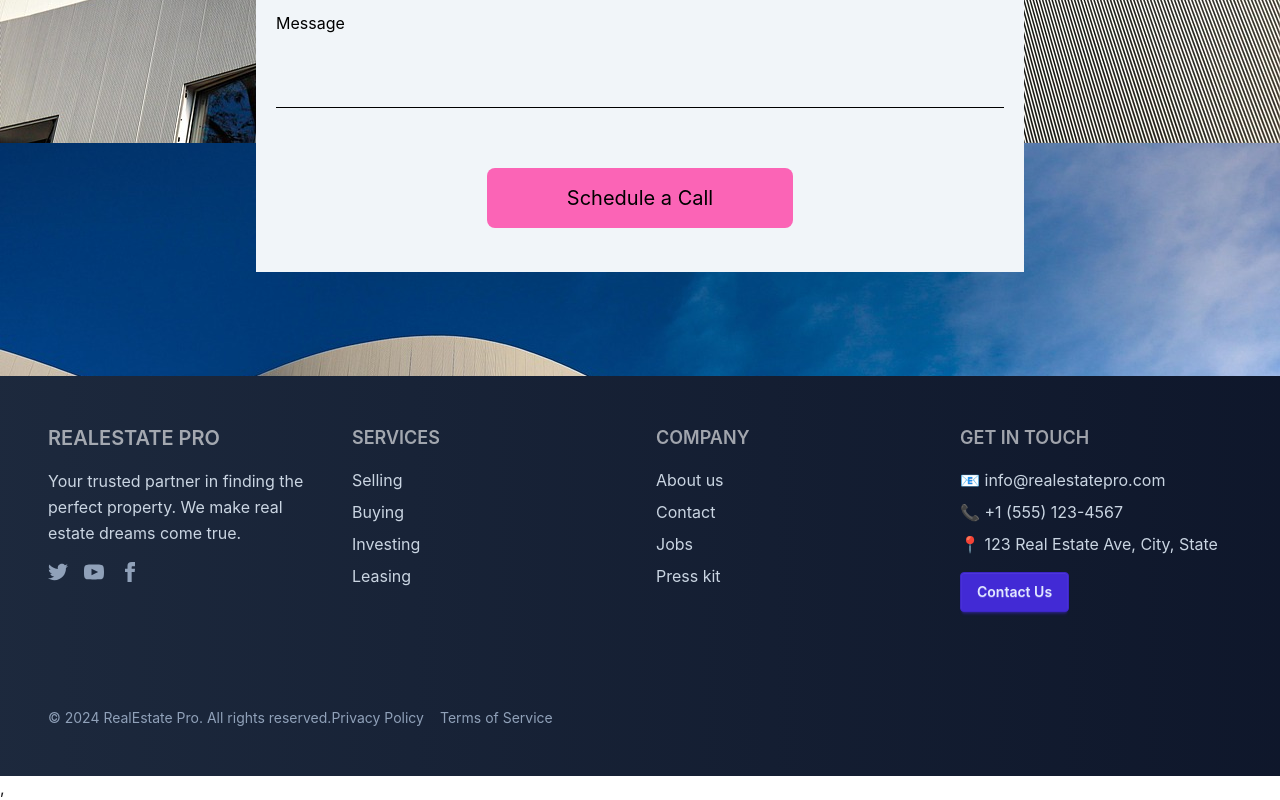
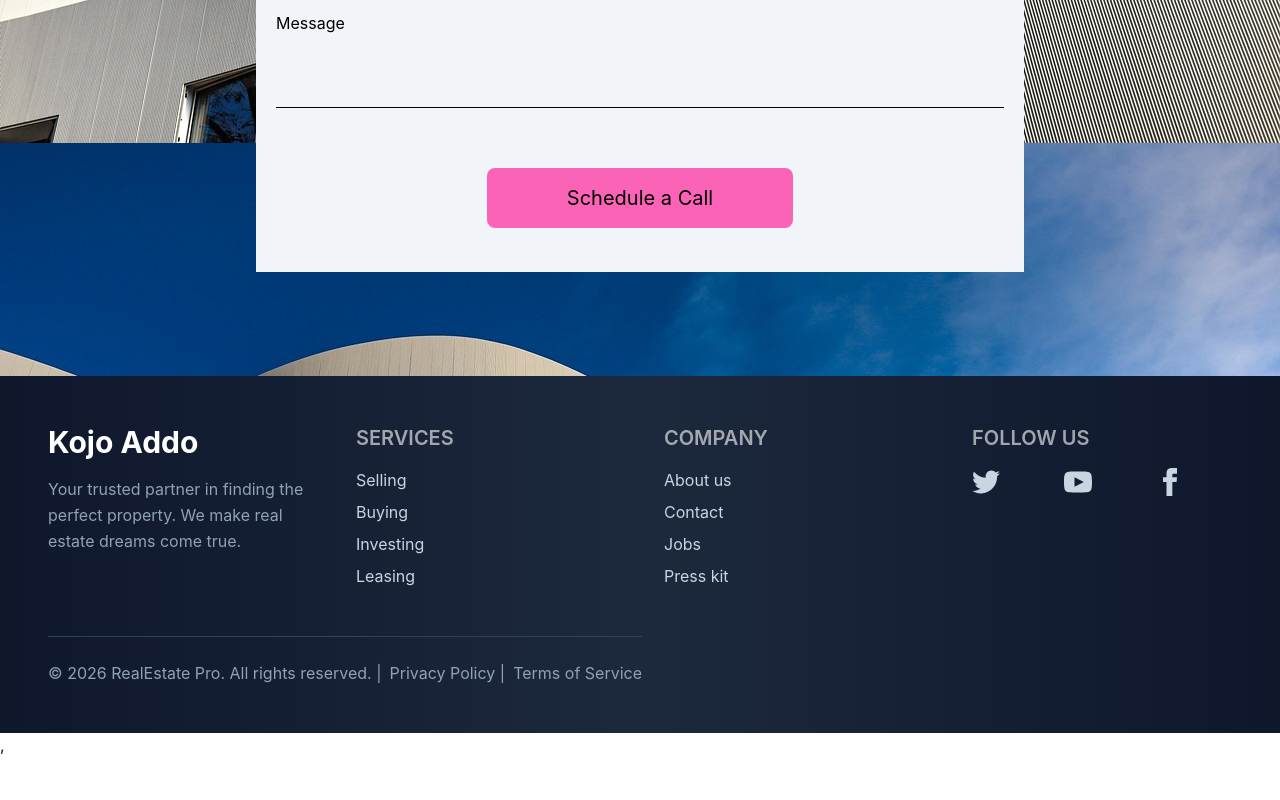
Before and after one commit to acquah-forever/my-realEstate, a React (Vite) app: page / in a window 1280 px wide. Shown: the part 7534-8334 px from the top of the page. After the commit the page ends 8291 px from the top, so only its background shows below. Built offline with nearby package versions, Linux system fonts and the light colour scheme.

Commit message:
finalised daisy ui footer

```diff
--- a/src/components/Footer.jsx
+++ b/src/components/Footer.jsx
@@ -3,72 +3,83 @@ import React from 'react'
 const Footer = () => {
     return (
         <div className="mt-16">
-            <footer className="footer bg-gradient-to-r from-slate-800 to-slate-900 text-slate-300 p-6 sm:p-8 md:p-10 lg:p-12">
+            <footer className="footer bg-gradient-to-r from-slate-900 via-slate-800 to-slate-900 text-slate-300 p-6 sm:p-8 md:p-10 lg:p-12">
                 <div className="container mx-auto">
-                    <div className="grid grid-cols-1 sm:grid-cols-2 lg:grid-cols-4 gap-8">
-                        {/* Company Info */}
-                        <div className="lg:col-span-1">
-                            <h6 className="footer-title text-white text-lg sm:text-xl mb-4">RealEstate Pro</h6>
-                            <p className="text-sm sm:text-base leading-relaxed mb-4">
+                    <div className="grid grid-cols-1 sm:grid-cols-2 lg:grid-cols-4 gap-8 lg:gap-12">
+                        {/* Brand/Logo Section */}
+                        <div className="col-span-1 sm:col-span-2 lg:col-span-1">
+                            <h2 className="text-2xl sm:text-3xl font-bold text-white mb-4">Kojo Addo</h2>
+                            <p className="text-sm sm:text-base text-slate-400 leading-relaxed">
                                 Your trusted partner in finding the perfect property. We make real estate dreams come true.
                             </p>
-                            <div className="flex space-x-4">
-                                <a href="#" className="text-slate-400 hover:text-white transition-colors duration-300">
-                                    <svg xmlns="http://www.w3.org/2000/svg" width="20" height="20" viewBox="0 0 24 24" className="fill-current">
-                                        <path d="M24 4.557c-.883.392-1.832.656-2.828.775 1.017-.609 1.798-1.574 2.165-2.724-.951.564-2.005.974-3.127 1.195-.897-.957-2.178-1.555-3.594-1.555-3.179 0-5.515 2.966-4.797 6.045-4.091-.205-7.719-2.165-10.148-5.144-1.29 2.213-.669 5.108 1.523 6.574-.806-.026-1.566-.247-2.229-.616-.054 2.281 1.581 4.415 3.949 4.89-.693.188-1.452.232-2.224.084.626 1.956 2.444 3.379 4.6 3.419-2.07 1.623-4.678 2.348-7.29 2.04 2.179 1.397 4.768 2.212 7.548 2.212 9.142 0 14.307-7.721 13.995-14.646.962-.695 1.797-1.562 2.457-2.549z"/>
+                        </div>
+
+                        {/* Services Section */}
+                        <nav className="flex flex-col">
+                            <h6 className="footer-title text-lg sm:text-xl font-semibold text-white mb-4">Services</h6>
+                            <a className="link link-hover text-sm sm:text-base hover:text-amber-400 transition-colors duration-300 mb-2">Selling</a>
+                            <a className="link link-hover text-sm sm:text-base hover:text-amber-400 transition-colors duration-300 mb-2">Buying</a>
+                            <a className="link link-hover text-sm sm:text-base hover:text-amber-400 transition-colors duration-300 mb-2">Investing</a>
+                            <a className="link link-hover text-sm sm:text-base hover:text-amber-400 transition-colors duration-300 mb-2">Leasing</a>
+                        </nav>
+
+                        {/* Company Section */}
+                        <nav className="flex flex-col">
+                            <h6 className="footer-title text-lg sm:text-xl font-semibold text-white mb-4">Company</h6>
+                            <a className="link link-hover text-sm sm:text-base hover:text-amber-400 transition-colors duration-300 mb-2">About us</a>
+                            <a className="link link-hover text-sm sm:text-base hover:text-amber-400 transition-colors duration-300 mb-2">Contact</a>
+                            <a className="link link-hover text-sm sm:text-base hover:text-amber-400 transition-colors duration-300 mb-2">Jobs</a>
+                            <a className="link link-hover text-sm sm:text-base hover:text-amber-400 transition-colors duration-300 mb-2">Press kit</a>
+                        </nav>
+
+                        {/* Social Section */}
+                        <nav className="flex flex-col">
+                            <h6 className="footer-title text-lg sm:text-xl font-semibold text-white mb-4">Follow Us</h6>
+                            <div className="grid grid-flow-col gap-4">
+                                <a className="hover:scale-110 transition-transform duration-300 hover:text-amber-400">
+                                    <svg
+                                        xmlns="http://www.w3.org/2000/svg"
+                                        width="28"
+                                        height="28"
+                                        viewBox="0 0 24 24"
+                                        className="fill-current">
+                                        <path
+                                            d="M24 4.557c-.883.392-1.832.656-2.828.775 1.017-.609 1.798-1.574 2.165-2.724-.951.564-2.005.974-3.127 1.195-.897-.957-2.178-1.555-3.594-1.555-3.179 0-5.515 2.966-4.797 6.045-4.091-.205-7.719-2.165-10.148-5.144-1.29 2.213-.669 5.108 1.523 6.574-.806-.026-1.566-.247-2.229-.616-.054 2.281 1.581 4.415 3.949 4.89-.693.188-1.452.232-2.224.084.626 1.956 2.444 3.379 4.6 3.419-2.07 1.623-4.678 2.348-7.29 2.04 2.179 1.397 4.768 2.212 7.548 2.212 9.142 0 14.307-7.721 13.995-14.646.962-.695 1.797-1.562 2.457-2.549z"></path>
                                     </svg>
                                 </a>
-                                <a href="#" className="text-slate-400 hover:text-white transition-colors duration-300">
-                                    <svg xmlns="http://www.w3.org/2000/svg" width="20" height="20" viewBox="0 0 24 24" className="fill-current">
-                                        <path d="M19.615 3.184c-3.604-.246-11.631-.245-15.23 0-3.897.266-4.356 2.62-4.385 8.816.029 6.185.484 8.549 4.385 8.816 3.6.245 11.626.246 15.23 0 3.897-.266 4.356-2.62 4.385-8.816-.029-6.185-.484-8.549-4.385-8.816zm-10.615 12.816v-8l8 3.993-8 4.007z"/>
+                                <a className="hover:scale-110 transition-transform duration-300 hover:text-amber-400">
+                                    <svg
+                                        xmlns="http://www.w3.org/2000/svg"
+                                        width="28"
+                                        height="28"
+                                        viewBox="0 0 24 24"
+                                        className="fill-current">
+                                        <path
+                                            d="M19.615 3.184c-3.604-.246-11.631-.245-15.23 0-3.897.266-4.356 2.62-4.385 8.816.029 6.185.484 8.549 4.385 8.816 3.6.245 11.626.246 15.23 0 3.897-.266 4.356-2.62 4.385-8.816-.029-6.185-.484-8.549-4.385-8.816zm-10.615 12.816v-8l8 3.993-8 4.007z"></path>
                                     </svg>
                                 </a>
-                                <a href="#" className="text-slate-400 hover:text-white transition-colors duration-300">
-                                    <svg xmlns="http://www.w3.org/2000/svg" width="20" height="20" viewBox="0 0 24 24" className="fill-current">
-                                        <path d="M9 8h-3v4h3v12h5v-12h3.642l.358-4h-4v-1.667c0-.955.192-1.333 1.115-1.333h2.885v-5h-3.808c-3.596 0-5.192 1.583-5.192 4.615v3.385z"/>
+                                <a className="hover:scale-110 transition-transform duration-300 hover:text-amber-400">
+                                    <svg
+                                        xmlns="http://www.w3.org/2000/svg"
+                                        width="28"
+                                        height="28"
+                                        viewBox="0 0 24 24"
+                                        className="fill-current">
+                                        <path
+                                            d="M9 8h-3v4h3v12h5v-12h3.642l.358-4h-4v-1.667c0-.955.192-1.333 1.115-1.333h2.885v-5h-3.808c-3.596 0-5.192 1.583-5.192 4.615v3.385z"></path>
                                     </svg>
                                 </a>
                             </div>
-                        </div>
-
-                        {/* Services */}
-                        <nav className="lg:col-span-1">
-                            <h6 className="footer-title text-white text-base sm:text-lg mb-4">Services</h6>
-                            <a className="link link-hover text-sm sm:text-base hover:text-white transition-colors duration-300 block mb-2">Selling</a>
-                            <a className="link link-hover text-sm sm:text-base hover:text-white transition-colors duration-300 block mb-2">Buying</a>
-                            <a className="link link-hover text-sm sm:text-base hover:text-white transition-colors duration-300 block mb-2">Investing</a>
-                            <a className="link link-hover text-sm sm:text-base hover:text-white transition-colors duration-300 block mb-2">Leasing</a>
-                        </nav>
-
-                        {/* Company */}
-                        <nav className="lg:col-span-1">
-                            <h6 className="footer-title text-white text-base sm:text-lg mb-4">Company</h6>
-                            <a className="link link-hover text-sm sm:text-base hover:text-white transition-colors duration-300 block mb-2">About us</a>
-                            <a className="link link-hover text-sm sm:text-base hover:text-white transition-colors duration-300 block mb-2">Contact</a>
-                            <a className="link link-hover text-sm sm:text-base hover:text-white transition-colors duration-300 block mb-2">Jobs</a>
-                            <a className="link link-hover text-sm sm:text-base hover:text-white transition-colors duration-300 block mb-2">Press kit</a>
-                        </nav>
-
-                        {/* Contact Info */}
-                        <nav className="lg:col-span-1">
-                            <h6 className="footer-title text-white text-base sm:text-lg mb-4">Get In Touch</h6>
-                            <p className="text-sm sm:text-base mb-2">📧 info@realestatepro.com</p>
-                            <p className="text-sm sm:text-base mb-2">📞 +1 (555) 123-4567</p>
-                            <p className="text-sm sm:text-base mb-4">📍 123 Real Estate Ave, City, State</p>
-                            <button className="btn btn-primary btn-sm sm:btn-md w-full sm:w-auto">Contact Us</button>
                         </nav>
                     </div>
 
-                    {/* Bottom Section */}
-                    <div className="divider my-8"></div>
-                    <div className="flex flex-col sm:flex-row justify-between items-center">
-                        <p className="text-xs sm:text-sm text-slate-400">
-                            © 2024 RealEstate Pro. All rights reserved.
+                    {/* Copyright Section */}
+                    <div className="border-t border-slate-700 mt-8 pt-6 text-center">
+                        <p className="text-sm sm:text-base text-slate-400">
+                            © 2026 RealEstate Pro. All rights reserved. |
+                            <a className="hover:text-amber-400 transition-colors duration-300 ml-2">Privacy Policy</a> |
+                            <a className="hover:text-amber-400 transition-colors duration-300 ml-2">Terms of Service</a>
                         </p>
-                        <div className="flex space-x-4 mt-4 sm:mt-0">
-                            <a className="link link-hover text-xs sm:text-sm text-slate-400 hover:text-white transition-colors duration-300">Privacy Policy</a>
-                            <a className="link link-hover text-xs sm:text-sm text-slate-400 hover:text-white transition-colors duration-300">Terms of Service</a>
-                        </div>
                     </div>
                 </div>
             </footer>
```
